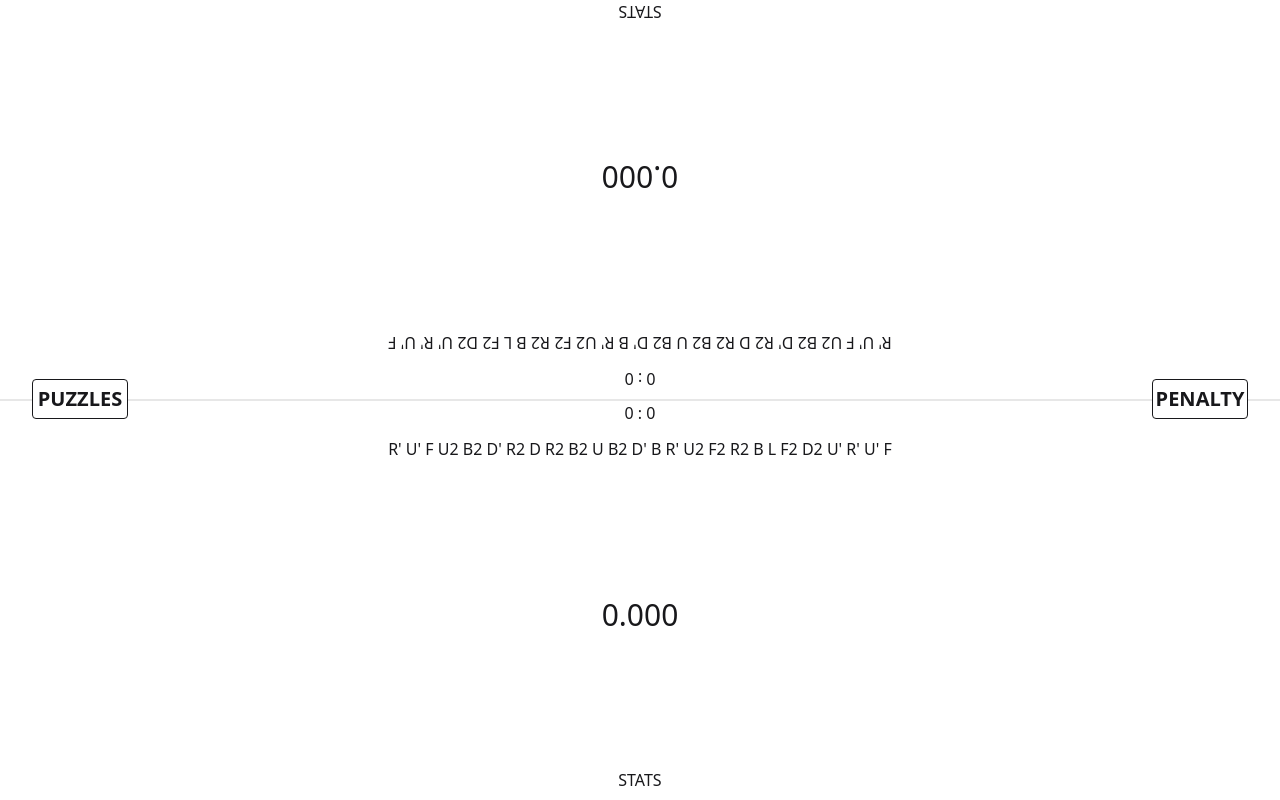
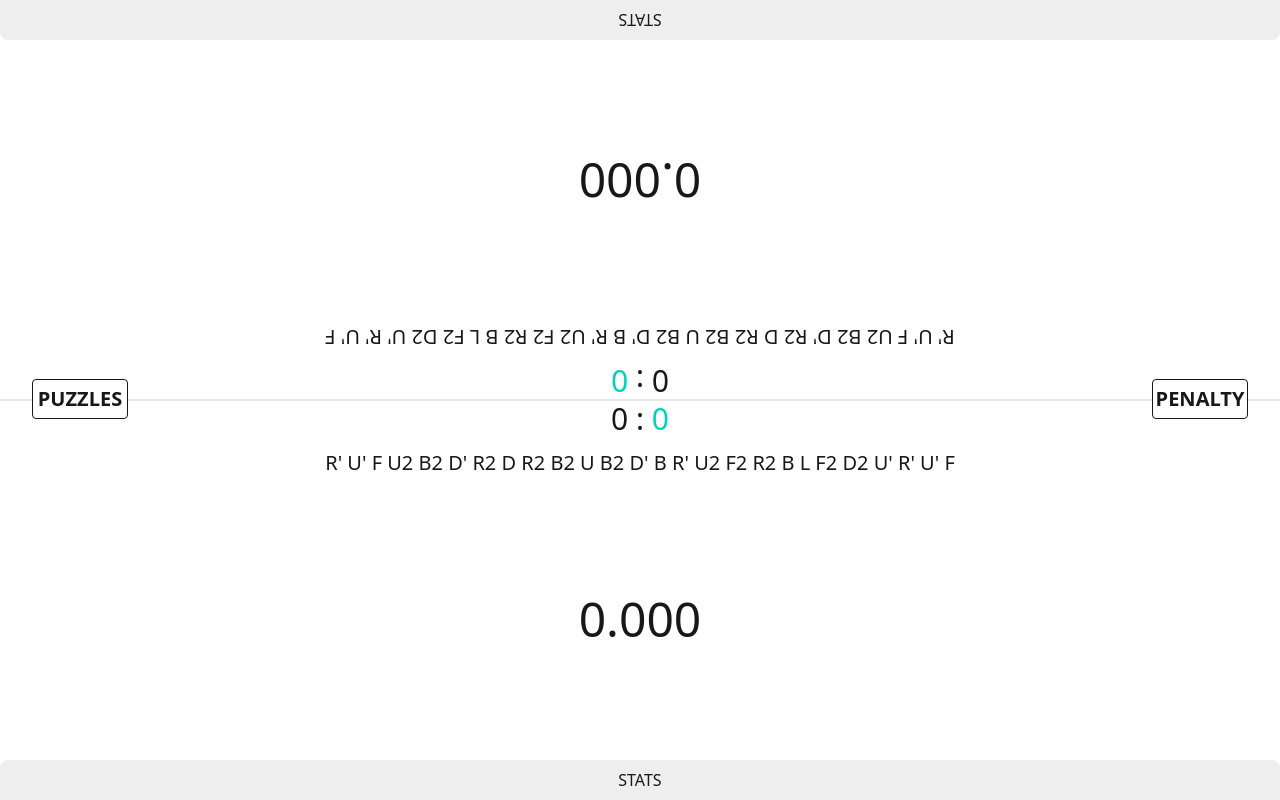
Before and after one commit to Niksson/racetimer-web, a Vue app: page / in a window 1280 px wide. Built offline with nearby package versions, Linux system fonts and the light colour scheme.

Commit message:
feat: implement minimal version of collapsable stats window

```diff
--- a/src/components/PlayerView.vue
+++ b/src/components/PlayerView.vue
@@ -1,17 +1,39 @@
 <script setup lang="ts">
+import { ref } from 'vue';
 import { type Side } from '../models/Side'
 defineProps<{
   side: Side
 }>()
+const statsOpen = ref(false)
+function closeOpenedStats() {
+  if (statsOpen.value)
+    statsOpen.value = false
+}
+function openStats() {
+  console.log('open stats')
+  statsOpen.value = true
+}
 </script>
 
 <template>
-  <div class="flex gap-3 flex-col mb-2" :class="[side]">
-    <div class="score text-center">0 : 0</div>
-    <div class="grow flex flex-col justify-between">
+  <div @click="closeOpenedStats" class="flex gap-3 flex-col" :class="[side]">
+    <div class="score">0 : <span class="text-accent">0</span></div>
+    <div class="grow flex flex-col justify-between relative">
       <div class="scramble">R' U' F U2 B2 D' R2 D R2 B2 U B2 D' B R' U2 F2 R2 B L F2 D2 U' R' U' F</div>
       <div class="time">0.000</div>
-      <div class="stats">STATS</div>
+      <div class="bg-base-300 rounded-t-(--radius-box) p-2 text-center" @click.stop="openStats">STATS</div>
+      <div v-if="statsOpen"
+        class="rounded-t-(--radius-box) absolute bottom-0 left-0 w-full max-h-max z-10 bg-base-300 p-4">
+        <button @click.stop="() => { }" class="w-full btn">SOLVES</button>
+        <div class="mt-2 text-left grid grid-flow-col grid-rows-3 gap-1">
+          <div>avg5</div>
+          <div>avg12</div>
+          <div>avg25</div>
+          <div>avg50</div>
+          <div>avg100</div>
+          <div>solves: 0/0</div>
+        </div>
+      </div>
     </div>
   </div>
 </template>
--- a/src/style.css
+++ b/src/style.css
@@ -19,16 +19,18 @@
   background-color: color-mix(in oklab, var(--color-base-content) 10%, transparent);
 }
 
+.score {
+  @apply text-center;
+  @apply text-3xl;
+}
+
 .scramble {
   @apply mx-3;
+  @apply text-xl;
   @apply text-center;
 }
 
 .time {
   @apply text-center;
-  @apply text-3xl;
+  @apply text-5xl;
 }
-
-.stats {
-  @apply text-center;
-}
```
